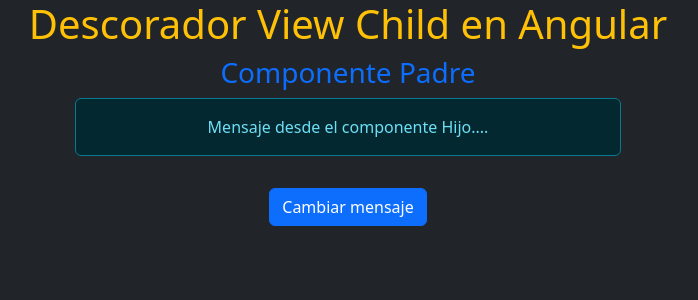
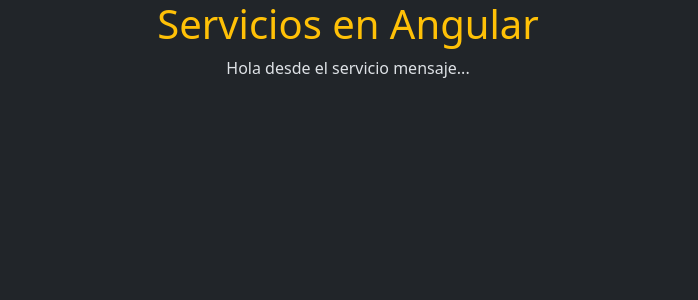
Before and after one commit to SamuelPProgramador/CursoAngular, an Angular app in the folder app-angular/: page / in a window 1280 px wide. Shown: the top 300 px of the page, without its empty margins (292-990 px from the left). Built offline with nearby package versions, Linux system fonts and the light colour scheme.

Commit message:
trabajando

```diff
--- a/app-angular/src/app/app.component.html
+++ b/app-angular/src/app/app.component.html
@@ -1,4 +1,4 @@
 <div class="container text-center">
   <h1 class="text-center text-warning">{{title}}</h1>
-  <app-padre/>
+  <p>{{mensaje}}</p>
 </div>
--- a/app-angular/src/app/app.component.ts
+++ b/app-angular/src/app/app.component.ts
@@ -11,6 +11,7 @@
 import { AgregarTareaComponent } from "./agregar-tarea/agregar-tarea.component";
 import { ComponenteForComponent } from "./componente-for/componente-for.component";
 import { ViewChildComponent } from "./view-child/view-child.component";
+import { MensajeService } from './mensaje.service';
 
 
 
@@ -22,5 +23,14 @@
   styleUrl: './app.component.css'
 })
 export class AppComponent {
-  title = 'Descorador View Child en  Angular';
+  title = 'Servicios en  Angular';
+
+  mensaje:string;
+
+  constructor(mensajeService: MensajeService){
+    this.mensaje = mensajeService.obtenerMensaje();
+
+
+  }
+
 }
--- /dev/null
+++ b/app-angular/src/app/mensaje.service.ts
@@ -0,0 +1,16 @@
+import { Injectable } from '@angular/core';
+
+@Injectable({
+  providedIn: 'root'
+})
+export class MensajeService {
+  private mensaje: string ='Hola desde el servicio mensaje...'
+
+  constructor() {
+
+  }
+  obtenerMensaje():string{
+    return this.mensaje;
+  }
+
+}
```
